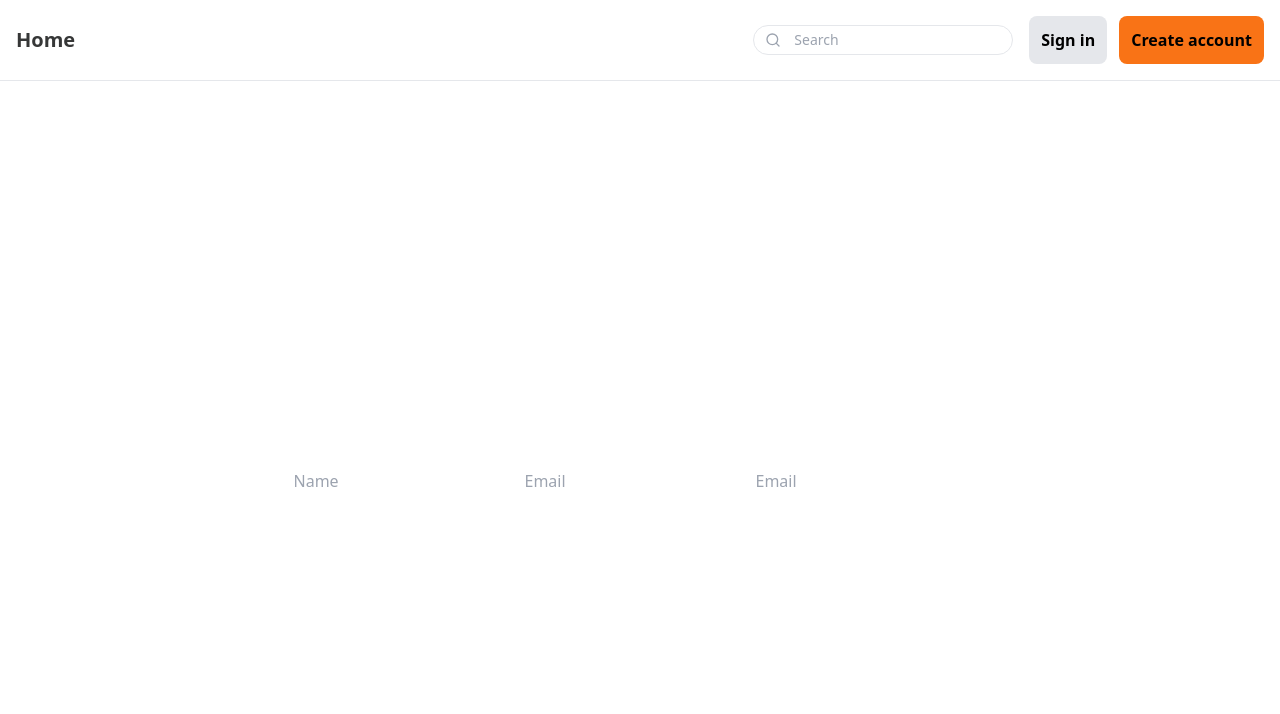
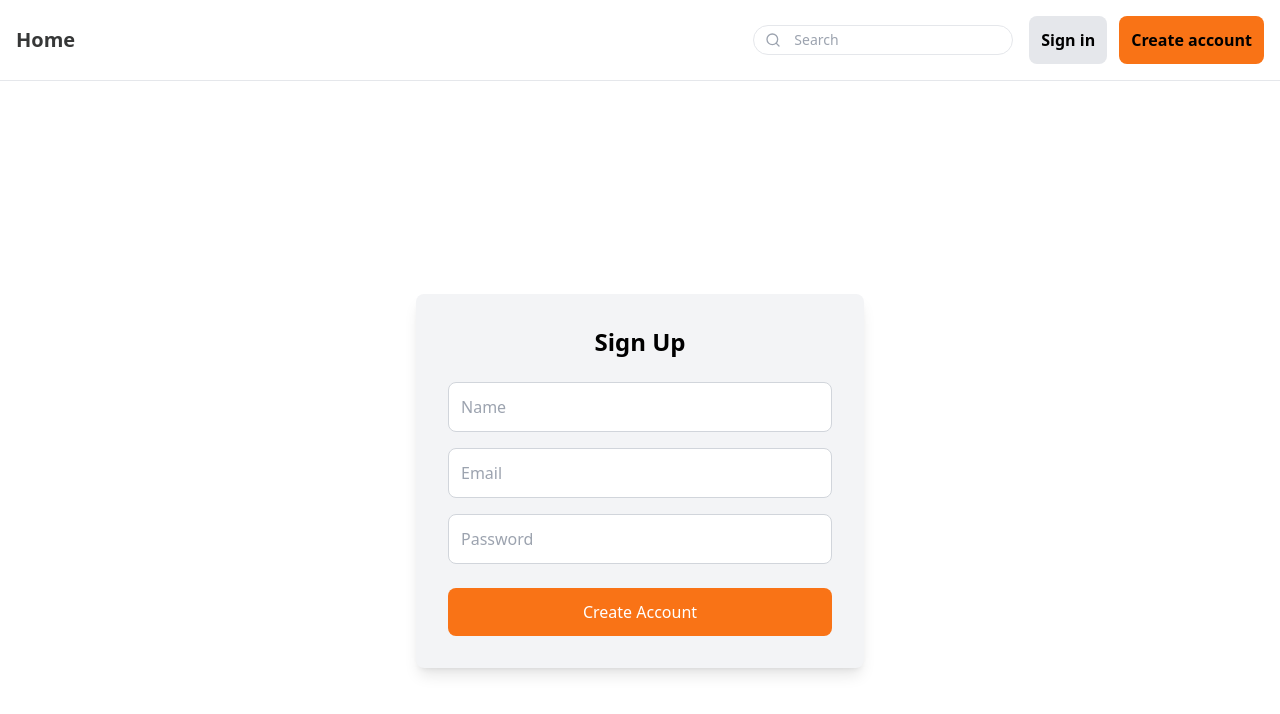
Before and after one commit to roasisaac/app, a React (Vite) app: page /signup in a window 1280 px wide. Shown: the top 714 px of the page. Built offline with nearby package versions, Linux system fonts and the light colour scheme.

Commit message:
update: Updated signup form

```diff
--- a/src/components/SignupForm.tsx
+++ b/src/components/SignupForm.tsx
@@ -1,4 +1,4 @@
-import React from 'react'
+import React from 'react';
 import Header from './Header';
 
 const SignupForm: React.FC = () => {
@@ -6,12 +6,31 @@ const SignupForm: React.FC = () => {
         <>
             <Header />
             <div className='bg-white flex justify-center items-center min-h-screen w-full'>
-                <form action="#">
-                    <div className='bg-gray-300 w-full'>
-                        <input type="text" placeholder='Name' />
-                        <input type="text" placeholder='Email' />
-                        <input type="text" placeholder='Email' />
+                <form action="#" className='bg-gray-100 p-8 rounded-lg shadow-lg w-full max-w-md'>
+                    <h2 className="text-2xl font-semibold text-center mb-6">Sign Up</h2>
+                    <div className='flex flex-col space-y-4'>
+                        <input
+                            type="text"
+                            placeholder='Name'
+                            className='p-3 border border-gray-300 rounded-lg focus:outline-none focus:ring-2 focus:ring-gray-400'
+                        />
+                        <input
+                            type="email"
+                            placeholder='Email'
+                            className='p-3 border border-gray-300 rounded-lg focus:outline-none focus:ring-2 focus:ring-gray-400'
+                        />
+                        <input
+                            type="password"
+                            placeholder='Password'
+                            className='p-3 border border-gray-300 rounded-lg focus:outline-none focus:ring-2 focus:ring-gray-400'
+                        />
                     </div>
+                    <button
+                        type="submit"
+                        className='w-full mt-6 bg-orange-500 text-white py-3 rounded-lg hover:bg-orange-600 transition-colors'
+                    >
+                        Create Account
+                    </button>
                 </form>
             </div>
         </>
```
